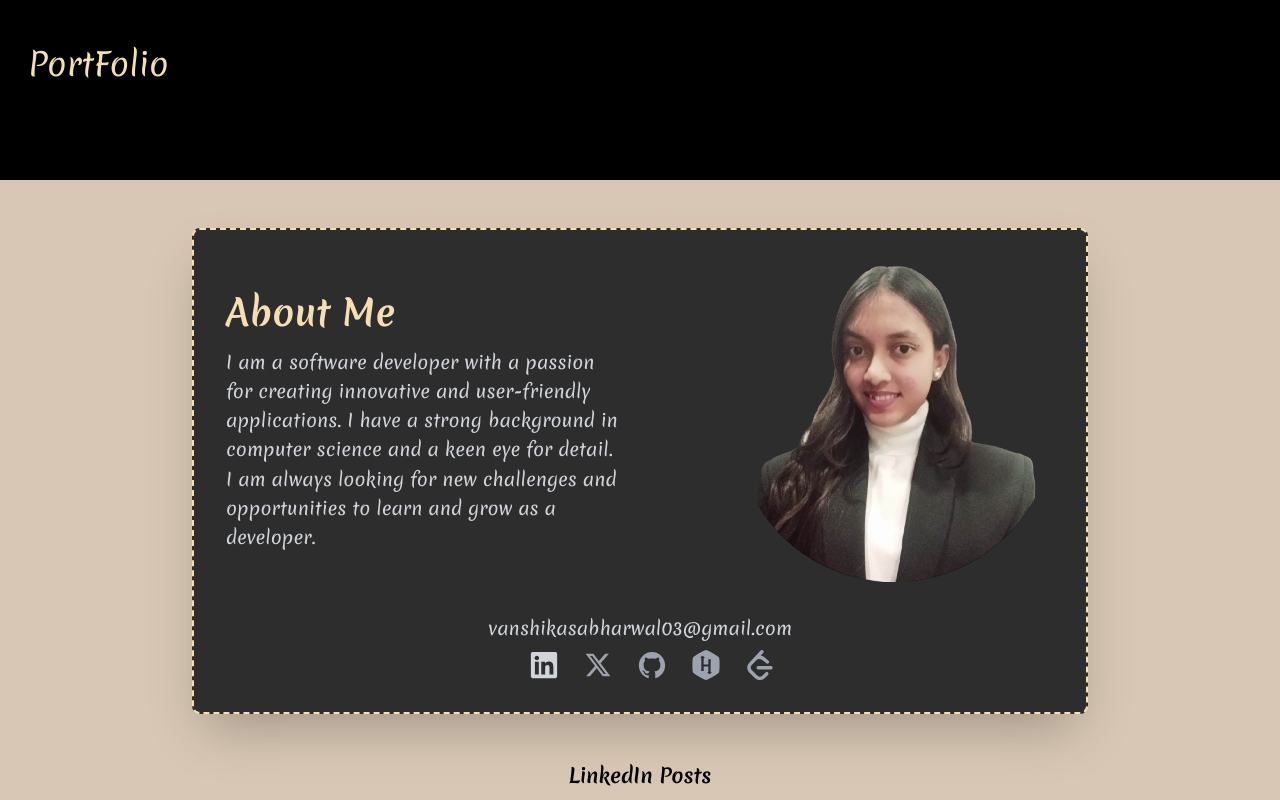
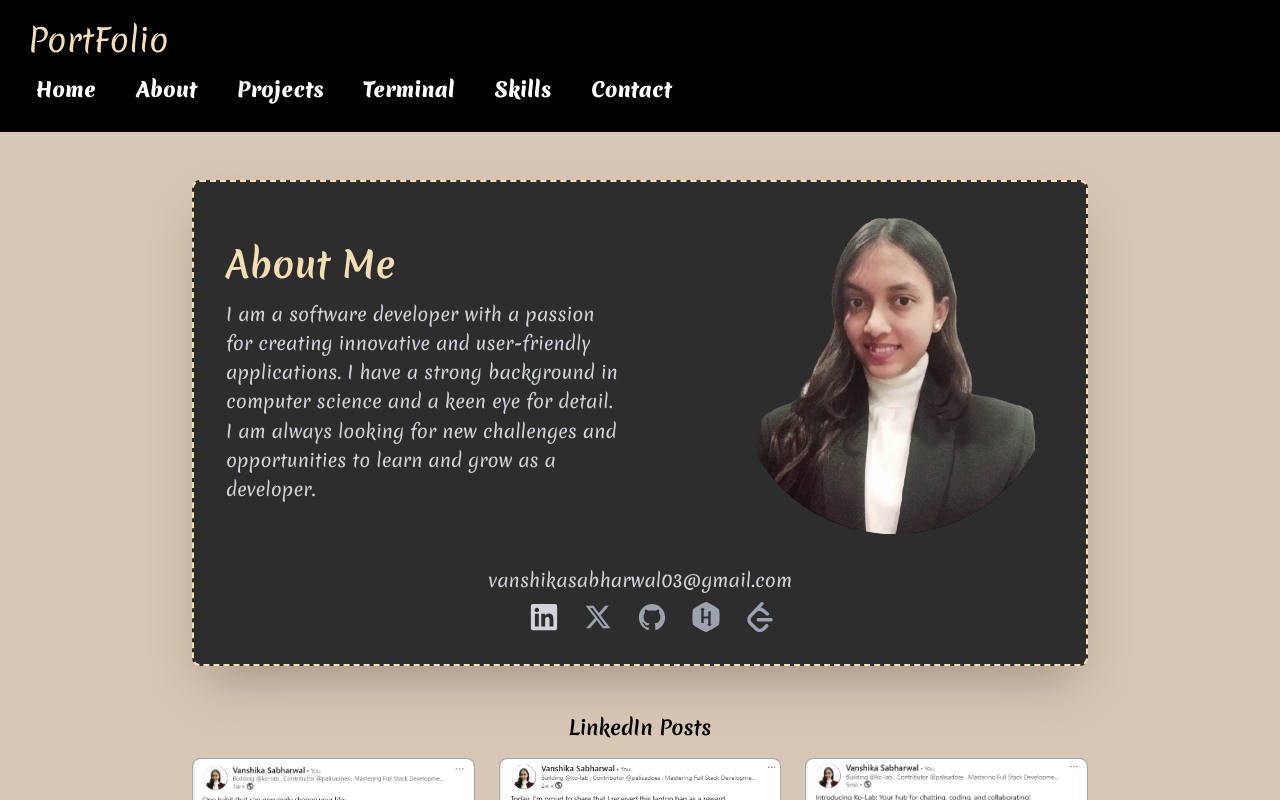
Before and after one commit to VanshikaSabharwal/my-portfolio-web-app, a Next.js app: page /about in a window 1280 px wide. Built offline with nearby package versions, Linux system fonts and the light colour scheme.

Commit message:
fixed the bug in horizontal navbar

```diff
--- a/app/Components/Header/Header.tsx
+++ b/app/Components/Header/Header.tsx
@@ -14,17 +14,14 @@ const Header = () => {
 
   // React Spring Animation for Menu
   const menuAnimation = useSpring({
-    transform: menuOpen ? "translateX(0%)" : "translateX(-100%)", // This ensures menu comes from the left
+    transform: menuOpen ? "translateX(0%)" : "translateX(-100%)", // This ensures the menu comes from the left
     opacity: menuOpen ? 1 : 0,
     config: { tension: 250, friction: 20 },
   });
 
   const HorizontalNav = () => {
     return (
-      <animated.div
-        style={menuAnimation}
-        className="md:flex items-center flex-wrap w-full md:w-2/3 linkContainer"
-      >
+      <div className="md:flex items-center justify-start w-full linkContainer">
         <Link
           href="/"
           className="hover:-translate-y-2 duration-500 transition-all font-black text-tertiary-dark"
@@ -61,7 +58,7 @@ const Header = () => {
         >
           Contact
         </Link>
-      </animated.div>
+      </div>
     );
   };
 
@@ -112,7 +109,7 @@ const Header = () => {
   };
 
   return (
-    <header className="py-10 bg-black px-4 container text-xl flex flex-wrap items-center justify-between headerContainer">
+    <header className="py-4 bg-black px-4 container text-xl flex flex-wrap items-center justify-between headerContainer">
       <div className="portfolioTitle py-2.5 px-3">PortFolio</div>
 
       {/* Hamburger Icon for Mobile View */}
```
